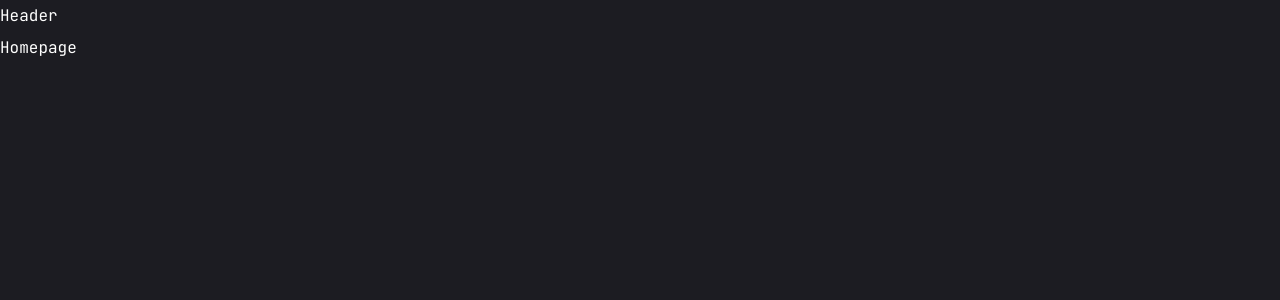
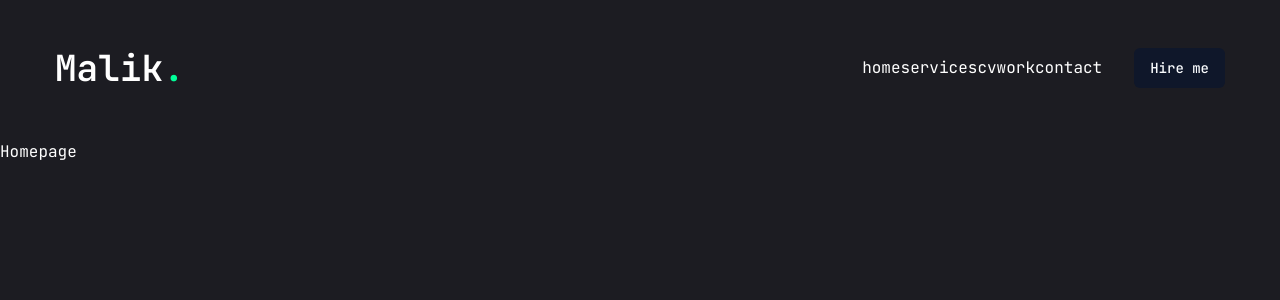
Before and after one commit to MalikP1/malik-portfolio, a Next.js app: page / in a window 1280 px wide. Shown: the top 300 px of the page. Built offline with nearby package versions, Linux system fonts and the light colour scheme.

Commit message:
add mobile and desktop view of nav bar and add links to all pages

```diff
--- a/app/layout.jsx
+++ b/app/layout.jsx
@@ -1,5 +1,7 @@
 import { JetBrains_Mono } from "next/font/google";
 import "./globals.css";
+
+// components
 import Header from "@/components/Header";
 
 const jetbrainsMono = JetBrains_Mono({ subsets: ["latin"],
--- a/components/Header.jsx
+++ b/components/Header.jsx
@@ -1,6 +1,37 @@
+"use client";
+
+import Link from "next/link";
+import { Button } from "./ui/button";
+
+// components
+import Nav from "./Nav";
+
 const Header = () => {
   return (
-    <header>Header</header>
+    <header className="py-8 xl:py-12 text-white">
+        <div className="container mx-auto flex justify-between items-center">
+            {/* Logo */}
+            <Link href="/">
+                <h1 className="text-4xl font-semibold">
+                    Malik<span className="text-accent">.</span>
+                </h1>
+            </Link>
+
+
+            {/* Desktop nav & hire me button */}
+            <div className="hidden xl:flex items-center gap-8">
+                <Nav />
+                <Link href="/contact">
+                    <Button>Hire me</Button>
+                </Link>
+            </div>
+
+            {/* Mobile nav */}
+            <div className="xl:hidden">Mobile nav</div>
+
+
+        </div>
+    </header>
   )
 }
 
--- /dev/null
+++ b/components/Nav.jsx
@@ -0,0 +1,43 @@
+"use client";
+
+import Link from "next/link";
+import { usePathname } from "next/navigation";
+
+const links = [
+    {
+        name: "home",
+        path: "/"
+    },
+    {
+        name: "services",
+        path: "/services"
+    },
+    {
+        name: "cv",
+        path: "/cv"
+    },
+    {
+        name: "work",
+        path: "/work"
+    },
+    {
+        name: "contact",
+        path: "/contact"
+    },
+];
+
+const Nav = () => {
+  return (
+    <nav>
+        {links.map((link, index)=> {
+            return (
+                <Link href={link.path} key={index}>
+                    {link.name}
+                </Link>
+            )
+        })}
+    </nav>
+  )
+}
+
+export default Nav
```
